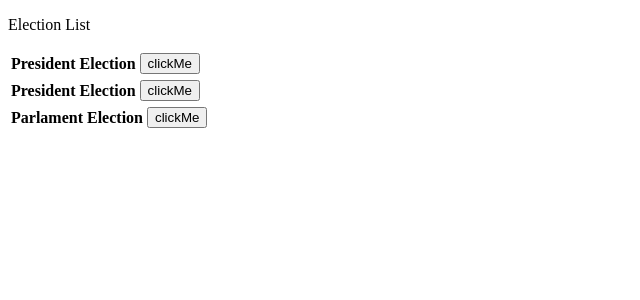
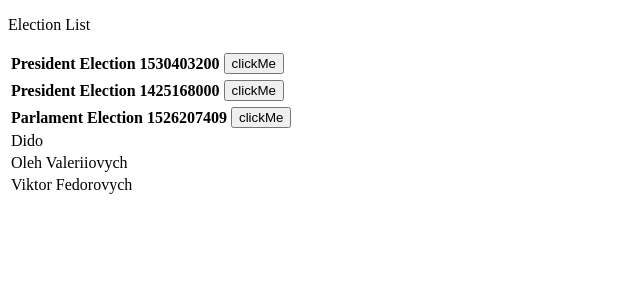
Before and after one commit to RostykStakhiv/chainlec, a React (Create React App) app in the folder client/: page / in a window 1280 px wide. Shown: the top 300 px of the page, without its empty margins (0-640 px from the left). Built offline with nearby package versions, Linux system fonts and the light colour scheme.

Commit message:
Added skeleton of an active election body

```diff
--- a/client/src/View/VoteView.js
+++ b/client/src/View/VoteView.js
@@ -56,7 +56,7 @@ const mockData = [
     ]
   },
   {
-    id : "ID_Election_2",
+    id : "ID_Election_3",
     title: "Parlament Election",
     startTime: 1526207409,
     endTime: 1526207409,
@@ -85,9 +85,11 @@ class VoteView extends Component {
     mockData.forEach(e => {
       details.push(
         <ElectionDetails
+          key={e.id}
           title={e.title}
           time={e.startTime}
-          state={e.state}>
+          state={e.state}
+          candidates={e.candidates}>
         </ElectionDetails>
       );
     });
--- /dev/null
+++ b/client/src/View/VoteView/ActiveElectionRow.js
@@ -0,0 +1,13 @@
+import React, { Component } from 'react';
+
+class ActiveElectionRow extends Component {
+  render() {
+    return (
+      <tr>
+        <td>{this.props.candidate}</td>
+      </tr>
+    );
+  }
+}
+
+export default ActiveElectionRow;
--- a/client/src/View/VoteView/ElectionDetails.js
+++ b/client/src/View/VoteView/ElectionDetails.js
@@ -1,16 +1,38 @@
 import React, { Component } from 'react';
 import ElectionHeader from './ElectionHeader'
+import ActiveElectionRow from './ActiveElectionRow'
 
 class ElectionDetails extends Component {
+  getRows() {
+    if (this.props.state !== "active") {
+      return null;
+    }
+
+    let rows = [];
+    this.props.candidates.forEach(e => {
+      rows.push(
+      <ActiveElectionRow
+        key={e.id}
+        candidate={e.name}
+      />);
+    });
+
+    return rows;
+  }
+
   render() {
     return (
       <table className="ElectionDetails">
         <thead>
-          <ElectionHeader title={this.props.title} />
+          <ElectionHeader
+            title={this.props.title}
+            time={this.props.time}
+          />
         </thead>
-      <tbody>
-      </tbody>
-    </table>
+        <tbody>
+          {this.getRows()}
+        </tbody>
+      </table>
     );
   }
 }
--- a/client/src/View/VoteView/ElectionHeader.js
+++ b/client/src/View/VoteView/ElectionHeader.js
@@ -6,6 +6,7 @@ class ElectionHeader extends Component {
     return (
       <tr>
         <th>{this.props.title}</th>
+        <th>{this.props.time}</th>
         <th>
           <Button />
         </th>
```
Also changed, not shown: client/src/View/VoteView/ElectionRow.js (deleted).
